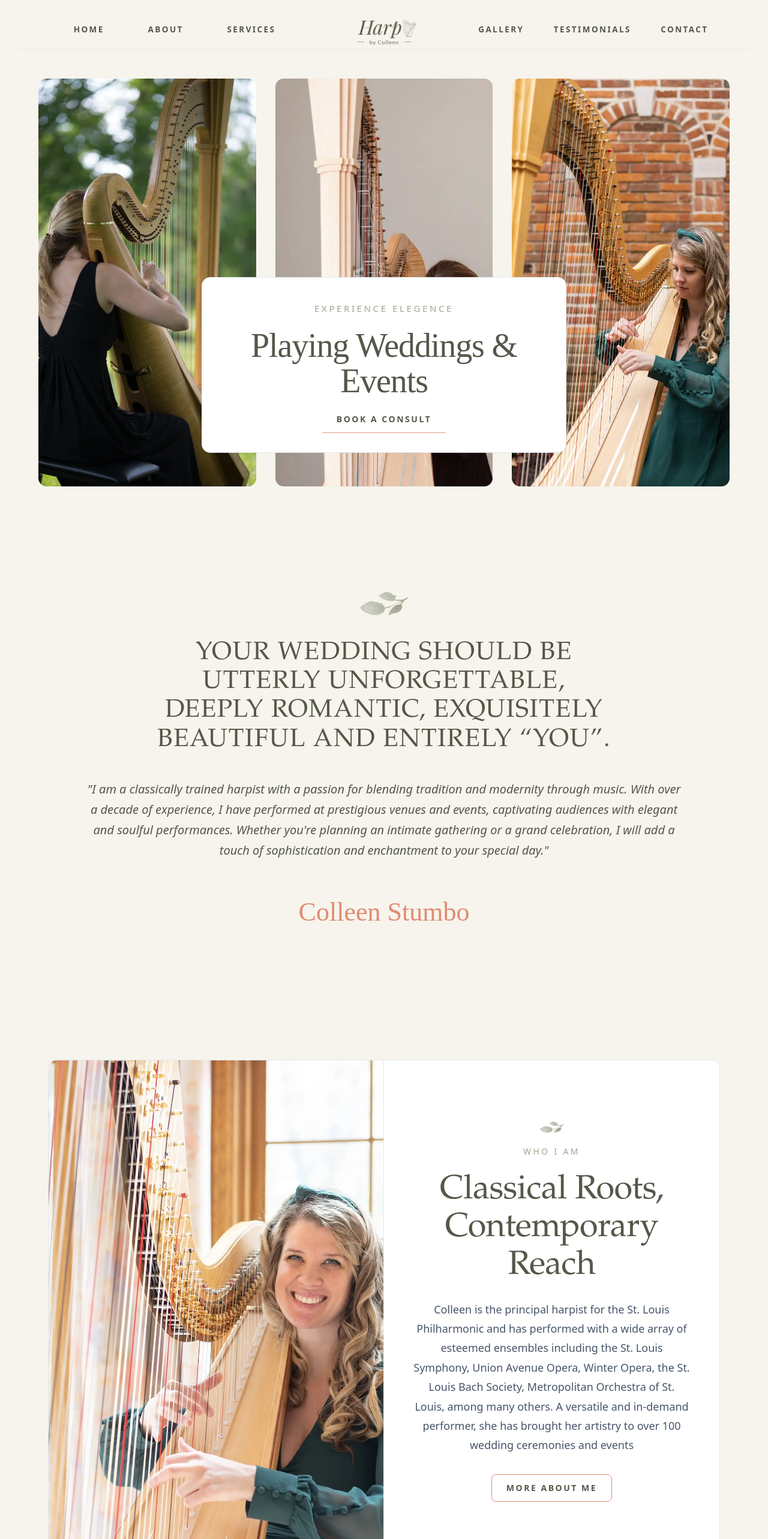
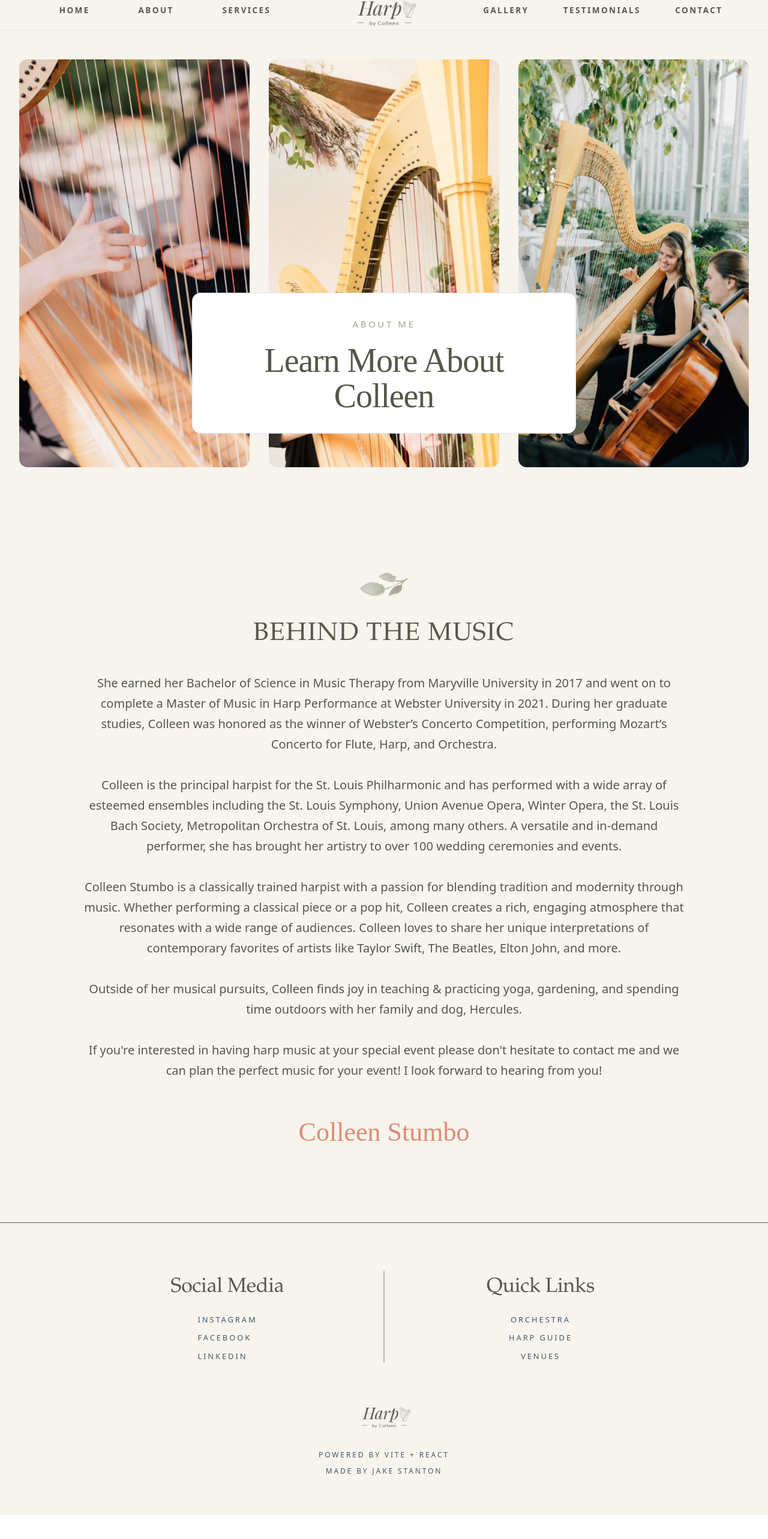
Before and after one commit to JaccobStanton/harp-by-colleen, a React (Vite) app: page /aboutme in a window 1280 px wide. Shown: the part 14-2580 px from the top of the page at 60% size. After the commit the page ends 2540 px from the top, so only its background shows below. Built offline with nearby package versions, Linux system fonts and the light colour scheme; a web font is replaced by a local one.

Commit message:
Gave application react router functionality

```diff
--- a/src/App.jsx
+++ b/src/App.jsx
@@ -1,6 +1,9 @@
 import React from "react";
-import "./App.css";
+import { Routes, Route, useLocation } from "react-router-dom";
 import Navbar from "./components/Navbar";
+import Footer from "./components/Footer";
+
+// your existing sections:
 import Hero from "./components/Hero";
 import QutoeHero from "./components/QuoteHero";
 import Services from "./components/Services";
@@ -10,38 +13,53 @@ import Portfolio from "./components/Portfolio";
 import Reviews from "./components/Reviews";
 import Contact from "./components/Contact";
 
+import AboutMe from "./components/AboutMe/AboutMe";
 import LOGO from "./assets/Logo.png";
-import HERO1 from "./assets/hero/hero1.webp";
-import HERO2 from "./assets/hero/hero2.webp";
-import HERO3 from "./assets/hero/hero3.webp";
 
-function App() {
+function ScrollManager() {
+  const { pathname, hash } = useLocation();
+
+  React.useEffect(() => {
+    if (hash) {
+      const id = hash.slice(1);
+      // wait one frame so the page has rendered
+      requestAnimationFrame(() => {
+        const el = document.getElementById(id);
+        if (el) el.scrollIntoView({ behavior: "auto", block: "start" }); // no smooth
+      });
+    } else {
+      window.scrollTo({ top: 0, behavior: "auto" }); // always start at top on new page
+    }
+  }, [pathname, hash]);
+
+  return null;
+}
+
+function HomePage() {
   return (
     <>
-      <Navbar logoSrc={LOGO} />
-      <Hero
-        images={[
-          {
-            src: HERO1,
-            alt: "Backside view of Colleen playing Harp",
-          },
-          { src: HERO2, alt: "Still of Colleen with her harp" },
-          {
-            src: HERO3,
-            alt: "Second still of Colleen with her harp",
-          },
-        ]}
-      />
+      <Hero />
       <QutoeHero />
-      <About />
-      <Services />
-
-      <Gallery />
-      <Portfolio />
-      <Reviews />
-      <Contact />
+      <About id="about" />
+      <Services id="services" />
+      <Gallery id="gallery" />
+      <Portfolio id="portfolio" />
+      <Reviews id="reviews" />
+      <Contact id="contact" />
+      <Footer />
     </>
   );
 }
 
-export default App;
+export default function App() {
+  return (
+    <>
+      <Navbar logoSrc={LOGO} />
+      <ScrollManager />
+      <Routes>
+        <Route path="/" element={<HomePage />} />
+        <Route path="/aboutme" element={<AboutMe />} />
+      </Routes>
+    </>
+  );
+}
--- a/src/components/About.jsx
+++ b/src/components/About.jsx
@@ -1,5 +1,6 @@
 // src/components/About.jsx
 import * as React from "react";
+import { Link as RouterLink } from "react-router-dom";
 import { Box, Container, Paper, Typography, Button } from "@mui/material";
 import ABOUT from "../assets/about/about.webp";
 import LeafSrc from "../assets/leaf.png";
@@ -8,11 +9,12 @@ const CORAL = "#e08b74";
 const PANEL_MIN_H = { xs: 500, sm: 600, md: 760, lg: 840, xl: 900 }; // taller at all breakpoints
 
 export default function About({
+  id = "about",
   image = { src: ABOUT, alt: "Smiling bride holding flowers" },
   eyebrow = "Who I am",
   title = "Classical Roots, Contemporary Reach",
   copy = `Colleen is the principal harpist for the St. Louis Philharmonic and has performed with a wide array of esteemed ensembles including the St. Louis Symphony, Union Avenue Opera, Winter Opera, the St. Louis Bach Society, Metropolitan Orchestra of St. Louis, among many others. A versatile and in-demand performer, she has brought her artistry to over 100 wedding ceremonies and events`,
-  cta = { label: "More about me", href: "/about" },
+  cta = { label: "More about me", href: "#aboutme" },
   leafSrc = LeafSrc,
 }) {
   // Reveal-on-scroll (same behavior as your QuoteHero)
@@ -53,8 +55,10 @@ export default function About({
 
   return (
     <Box
+      id={id}
       ref={rootRef}
-      component="section"
+      component={RouterLink}
+      to="/aboutme"
       sx={{
         bgcolor: "background.default",
         color: "text.primary",
@@ -70,6 +74,8 @@ export default function About({
             gridTemplateColumns: { xs: "1fr", md: "1fr 1fr" },
             gap: { xs: 4, md: 0 }, // touch on md+
             alignItems: "stretch",
+            boxShadow: "0 18px 20px -8px rgba(0,0,0,0.15)",
+            borderRadius: "var(--radius)",
           }}
         >
           {/* Left image (outer corners rounded, inner corners square) */}
@@ -202,7 +208,7 @@ export default function About({
               </Typography>
 
               <Button
-                href={cta.href}
+                to="/aboutme"
                 variant="outlined"
                 size="large"
                 sx={{
--- a/src/components/Contact.jsx
+++ b/src/components/Contact.jsx
@@ -8,6 +8,7 @@ const CORAL = "#e08b74";
 const PANEL_MIN_H = { xs: 500, sm: 600, md: 760, lg: 840, xl: 900 };
 
 export default function Contact({
+  id = "contact",
   image = { src: CONTACT, alt: "Smiling bride holding flowers" },
   eyebrow = "Contact",
   title = "The Sound of Elegance Awaits",
@@ -52,6 +53,7 @@ export default function Contact({
 
   return (
     <Box
+      id={id}
       ref={rootRef}
       component="section"
       sx={{
@@ -69,6 +71,8 @@ export default function Contact({
             gridTemplateColumns: { xs: "1fr", md: "1fr 1fr" },
             gap: { xs: 4, md: 0 }, // touch on md+
             alignItems: "stretch",
+            boxShadow: "0 18px 20px -8px rgba(0,0,0,0.15)",
+            borderRadius: "var(--radius)",
           }}
         >
           {/* LEFT: content panel (centered) */}
--- a/src/components/Footer.jsx
+++ b/src/components/Footer.jsx
@@ -16,7 +16,10 @@ export default function Footer({
       label: "Harp Guide",
       href: "https://www.harp-school.com/guides/choose-your-harp/?srsltid=AfmBOorZxFhpT89bpieh8h_3X2FTNR5kn9x9OYFIIXRAVmuKS1PqQZix",
     },
-    { label: "Changelog", href: "#" },
+    {
+      label: "Venues",
+      href: "https://www.theknot.com/marketplace/wedding-reception-venues-st-louis-mo/affordable?utm_source=google&utm_medium=cpc&utm_campaign=MARKETPLACE_EVERGREEN&utm_content=performance_cpc_search-ad_pmax_venue&gad_source=1&gad_campaignid=22997580416&gbraid=0AAAAADiu8TnFBMnyhDRDl9VAbOdEWYPey&gclid=CjwKCAjwlt7GBhAvEiwAKal0csXlbJLRb-nySf37LEOFYHeMrNCaHKbRtgtW2xIwIsZAcrpnPDVffBoCwO8QAvD_BwE",
+    },
   ],
   poweredBy = "Powered by Vite + React",
   madeBy = "Made by Jake Stanton",
--- a/src/components/Gallery.jsx
+++ b/src/components/Gallery.jsx
@@ -23,6 +23,7 @@ import GALLERY8 from "../assets/gallery/gallery8.webp";
 import LeafImg from "../assets/leaf.png";
 
 export default function Gallery({
+  id = "gallery",
   eyebrow = "Gallery",
   title = "Moments That Sing",
   blurb = `A collection of images where touch meets tone. See Colleen coax color from every string.`,
@@ -90,6 +91,7 @@ export default function Gallery({
 
   return (
     <Box
+      id={id}
       ref={sentinelRef}
       component="section"
       sx={{
@@ -188,7 +190,7 @@ export default function Gallery({
                 bgcolor: "grey.100",
                 aspectRatio: "4 / 3", // same size tiles
                 cursor: "zoom-in",
-                boxShadow: "0 0 0 rgba(0,0,0,0)",
+                boxShadow: "0 18px 20px -8px rgba(0,0,0,0.15)",
                 transition: "box-shadow 240ms ease, transform 120ms ease",
                 "&:hover": {
                   boxShadow: "0 18px 40px -8px rgba(224,139,116,0.45)",
--- a/src/components/Hero.jsx
+++ b/src/components/Hero.jsx
@@ -1,8 +1,22 @@
 import * as React from "react";
 import { Box, Paper, Stack, Typography, Button } from "@mui/material";
+import HERO1 from "../assets/hero/hero1.webp";
+import HERO2 from "../assets/hero/hero2.webp";
+import HERO3 from "../assets/hero/hero3.webp";
 
 export default function Hero({
-  images = [],
+  id = "top",
+  images = [
+    {
+      src: HERO1,
+      alt: "Backside view of Colleen playing Harp",
+    },
+    { src: HERO2, alt: "Still of Colleen with her harp" },
+    {
+      src: HERO3,
+      alt: "Second still of Colleen with her harp",
+    },
+  ],
   overlay = {
     eyebrow: "Experience Elegence",
     title: "Playing Weddings & Events",
@@ -13,11 +27,13 @@ export default function Hero({
 }) {
   return (
     <Box
+      id={id}
       component="section"
       sx={{
         display: "block",
         backgroundColor: "background.default",
         py: { xs: 2, sm: 3, md: 4, lg: 6 },
+        scrollMarginTop: { xs: "80px", md: "80px" },
       }}
     >
       <Box
--- a/src/components/Navbar.jsx
+++ b/src/components/Navbar.jsx
@@ -21,13 +21,14 @@ import {
 } from "@mui/material";
 import MenuRoundedIcon from "@mui/icons-material/MenuRounded";
 import KeyboardArrowDownRoundedIcon from "@mui/icons-material/KeyboardArrowDownRounded";
-
+import { Link as RouterLink } from "react-router-dom";
 const NAV_HEIGHT = 72;
 
 function Brand({ logoSrc, href = "/" }) {
   return (
     <MUILink
-      href={href}
+      component={RouterLink}
+      to={href}
       underline="none"
       sx={{
         display: "inline-flex",
@@ -62,12 +63,7 @@ function Brand({ logoSrc, href = "/" }) {
   );
 }
 
-function NavLinkButton({
-  label,
-  href = "#",
-  withMenu = false,
-  menuItems = [],
-}) {
+function NavLinkButton({ label, to = "#", withMenu = false, menuItems = [] }) {
   const [anchorEl, setAnchorEl] = React.useState(null);
   const open = Boolean(anchorEl);
 
@@ -84,7 +80,13 @@ function NavLinkButton({
 
   if (!withMenu) {
     return (
-      <Button href={href} variant="text" disableRipple sx={baseSx}>
+      <Button
+        component={RouterLink}
+        to={to}
+        variant="text"
+        disableRipple
+        sx={baseSx}
+      >
         {label}
       </Button>
     );
@@ -114,8 +116,9 @@ function NavLinkButton({
           <MenuItem
             key={mi.label}
             onClick={() => setAnchorEl(null)}
-            component="a"
             href={mi.href}
+            component={RouterLink}
+            to={to}
           >
             {mi.label}
           </MenuItem>
@@ -132,9 +135,9 @@ export default function Navbar({ logoSrc }) {
 
   // Left and right groups (your requested order)
   const left = [
-    { label: "Home", href: "/" },
-    { label: "About", href: "/about" },
-    { label: "Services", href: "/services" },
+    { label: "Home", to: "/" },
+    { label: "About", to: "/#about" },
+    { label: "Services", to: "/#services" },
     // {
     //   label: "Pages",
     //   href: "/pages",
@@ -147,9 +150,9 @@ export default function Navbar({ logoSrc }) {
   ];
 
   const right = [
-    { label: "Gallery", href: "/gallery" },
-    { label: "Testimonials", href: "/testimonials" },
-    { label: "Contact", href: "/contact" },
+    { label: "Gallery", to: "/#gallery" },
+    { label: "Testimonials", to: "/#reviews" }, // or whatever your id is
+    { label: "Contact", to: "/#contact" },
   ];
 
   return (
@@ -257,8 +260,9 @@ export default function Navbar({ logoSrc }) {
             {left.map((i) => (
               <ListItem key={`m-${i.label}`} disablePadding>
                 <ListItemButton
-                  component="a"
                   href={i.href}
+                  component={RouterLink}
+                  to={i.to}
                   onClick={() => setOpen(false)}
                   sx={{
                     px: 2,
--- a/src/components/Portfolio.jsx
+++ b/src/components/Portfolio.jsx
@@ -222,7 +222,7 @@ export default function Portfolio({
                     // simple “artwork” background; swap for real cover if you have one
                     background:
                       "radial-gradient(120% 140% at 20% 10%, #f5e8e3 0%, #efe7db 42%, #e9e0d2 100%)",
-                    boxShadow: "0 0 0 rgba(0,0,0,0)",
+                    boxShadow: "0 18px 20px -8px rgba(0,0,0,0.15)",
                     transition: "box-shadow 240ms ease, transform 120ms ease",
                     "&:hover": { boxShadow: SHADOW },
                     "&:active": { transform: "scale(0.997)" },
--- a/src/components/Reviews.jsx
+++ b/src/components/Reviews.jsx
@@ -70,6 +70,7 @@ const REVIEWS_DEFAULT = [
 ];
 
 export default function Reviews({
+  id = "testimonials",
   eyebrow = "Testimonials",
   title = "What My Clients Say",
   items = REVIEWS_DEFAULT,
@@ -138,6 +139,7 @@ export default function Reviews({
 
   return (
     <Box
+      id={id}
       ref={rootRef}
       component="section"
       sx={{
@@ -220,6 +222,7 @@ export default function Reviews({
             display: "grid",
             alignItems: "center",
             justifyItems: "center",
+            boxShadow: "0 18px 20px -8px rgba(0,0,0,0.15)",
             gap: 2,
             ...fadeStyle(STAGGER_MS * 2), // card appears after title
           }}
--- a/src/components/Services.jsx
+++ b/src/components/Services.jsx
@@ -11,6 +11,7 @@ const CORAL = "#e08b74";
 const SHADOW = "0 18px 20px -8px rgba(224,139,116,0.45)"; // #e08b74 @ 45%
 
 export default function Services({
+  id = "services",
   eyebrow = "Services",
   items = [
     {
@@ -78,6 +79,7 @@ export default function Services({
 
   return (
     <Box
+      id={id}
       ref={sentinelRefServices}
       component="section"
       sx={{
@@ -153,7 +155,7 @@ export default function Services({
                   borderRadius: "var(--radius)",
                   overflow: "hidden",
                   bgcolor: "grey.100",
-                  boxShadow: "0 0 0 rgba(0,0,0,0)",
+                  boxShadow: "0 18px 20px -8px rgba(0,0,0,0.15)",
                   transition: "box-shadow 260ms ease",
                   "&:hover": { boxShadow: SHADOW },
                   "&:focus-visible": {
--- a/src/main.jsx
+++ b/src/main.jsx
@@ -2,6 +2,8 @@ import { StrictMode } from "react";
 import { createRoot } from "react-dom/client";
 import "./index.css";
 import App from "./App.jsx";
+import ReactDOM from "react-dom/client";
+import { BrowserRouter } from "react-router-dom";
 
 import { AppThemeProvider } from "./theme/index.jsx";
 import "@fontsource-variable/inter";
@@ -10,7 +12,9 @@ import "pretendard/dist/web/static/pretendard.css";
 createRoot(document.getElementById("root")).render(
   <StrictMode>
     <AppThemeProvider>
-      <App />
+      <BrowserRouter>
+        <App />
+      </BrowserRouter>
     </AppThemeProvider>
   </StrictMode>
 );
```
